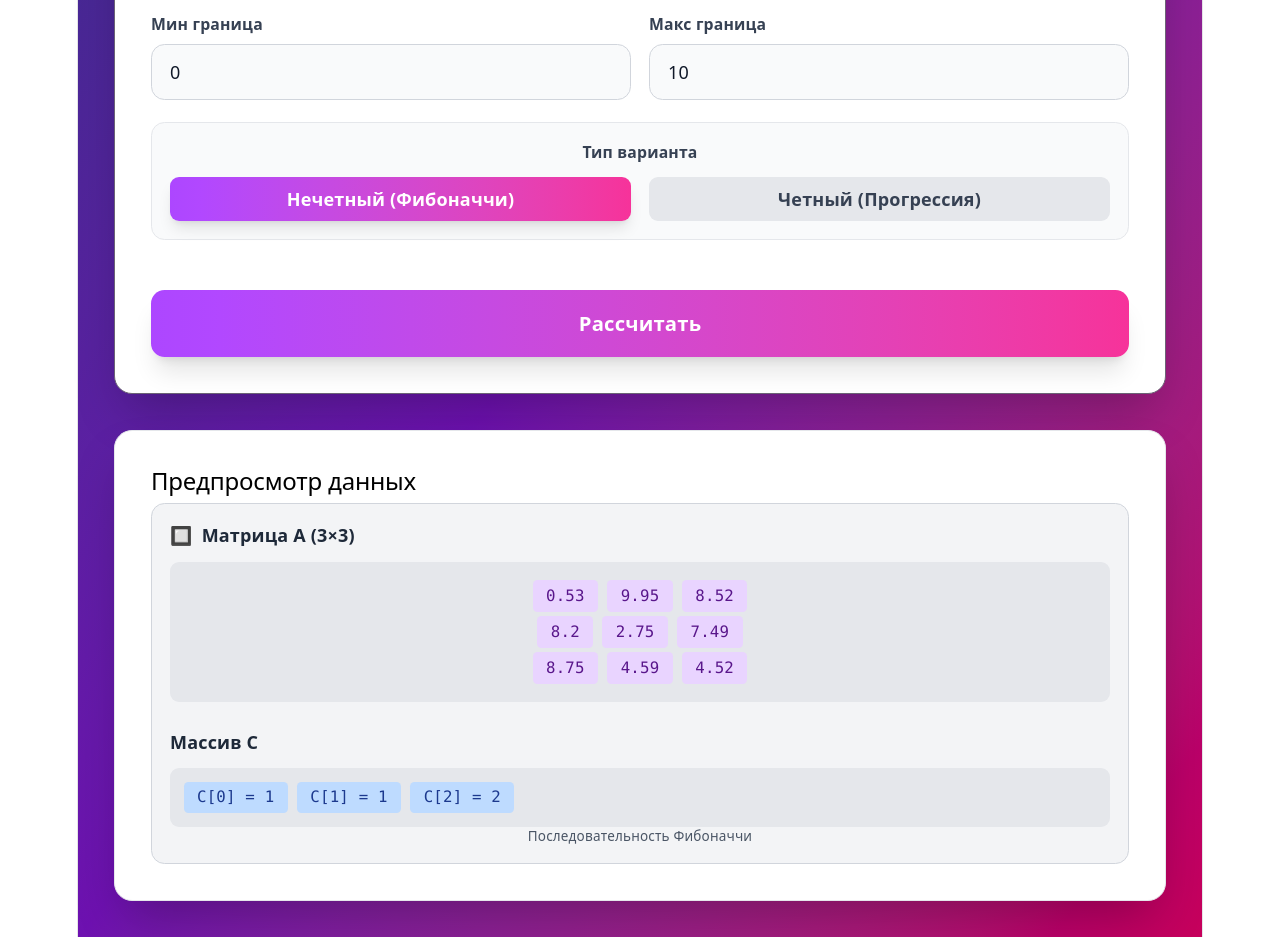
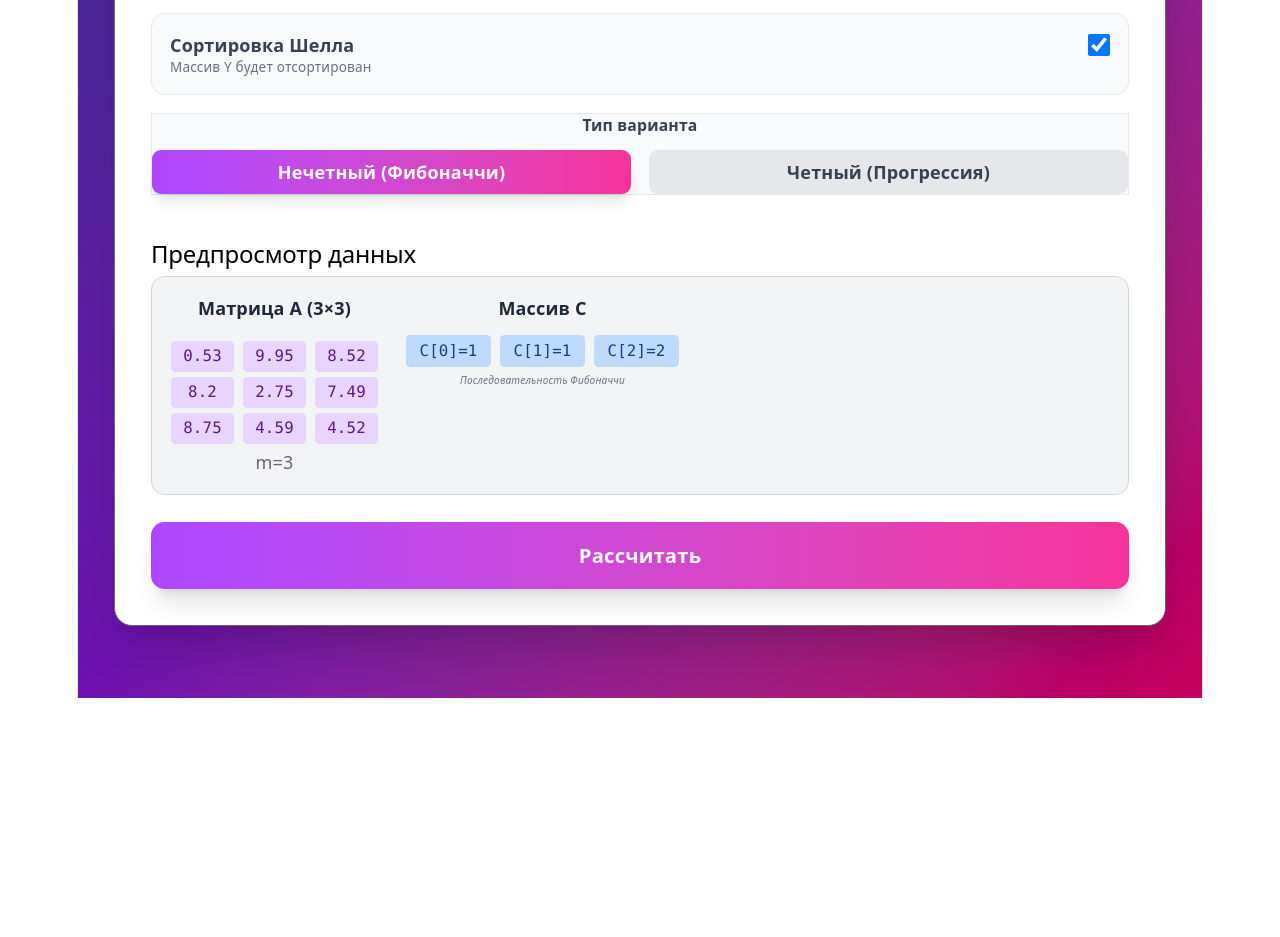
Before and after one commit to A-hil/CourseWorkCalc, a React (Vite) app in the folder vite-project/: page / in a window 1280 px wide. Shown: the part 520-1457 px from the top of the page. After the commit the page ends 1218 px from the top, so only its background shows below. Built offline with nearby package versions, Linux system fonts and the light colour scheme.

Commit message:
Исправлен UI/UX, добавленна опциональность выбора сортировки

```diff
--- a/vite-project/src/InputNum.jsx
+++ b/vite-project/src/InputNum.jsx
@@ -5,11 +5,12 @@ import { useAppData } from './stores/DataContext';
 
 
 export default function InputNum() {
-    const { updateData } = useAppData(); //Сохран данные
     const navigate = useNavigate();
     const [previewData, setPreviewData] = useState({ A: [], C: [], size: 3 });
     const [isOn, setIsOn] = useState(true); // Состояние для монтирования/размонтирования
     const [isOdd, setIsOdd] = useState(true); //четность или не четность
+    const { updateData, toggleSorting, appData } = useAppData();
+    const { enableSorting } = appData;
     const [formData, setFormData] = useState({
         m: 3,
         b: 0,
@@ -141,8 +142,9 @@ const generatePreviewData = useCallback(() => {
 
                     <div className="space-y-5">
                         {/* Размерность матрицы */}
+                        <div className='grid grid-cols-2 gap-5'>
                         <div className="group">
-                            <label className="block text-gray-700 text-sm font-semibold mb-2 flex items-center gap-2">
+                            <label className="block text-gray-700 text-sm font-semibold mb-2 flex items-center gap-2 ">
 
                                 Размерность матрицы A (m)
                             </label>
@@ -169,14 +171,21 @@ const generatePreviewData = useCallback(() => {
                                 value={formData.b}
                                 onChange={handleChange}
                                 step="0.1"
-                                className="w-full bg-gray-50 border border-gray-300 rounded-xl px-4 py-3 text-gray-900 focus:outline-none focus:ring-2 focus:ring-purple-500 transition-all duration-300"
+                                className="w-full bg-gray-50 border
+                              border-gray-300 rounded-xl px-4
+                                py-3 text-gray-900 focus:outline-none
+                                focus:ring-2 focus:ring-purple-500
+                                transition-all duration-300"
                             />
+                        </div>
                         </div>
 
                         {/* Диапазон генерации матрицы A */}
                         <div className="grid grid-cols-2 gap-4">
                             <div>
-                                <label className="block text-gray-700 text-sm font-semibold mb-2 flex items-center gap-2">
+                                <label className="block text-gray-700
+                                 text-sm font-semibold mb-2 flex
+                                  items-center gap-2">
                                     Мин граница
                                 </label>
                                 <input
@@ -185,11 +194,17 @@ const generatePreviewData = useCallback(() => {
                                     value={formData.rangeMin}
                                     onChange={handleChange}
                                     step="0.5"
-                                    className="w-full bg-gray-50 border border-gray-300 rounded-xl px-4 py-3 text-gray-900 focus:outline-none focus:ring-2 focus:ring-purple-500 transition-all duration-300"
+                                    className="w-full bg-gray-50 border
+                                  border-gray-300 rounded-xl px-4 py-3
+                                  text-gray-900 focus:outline-none
+                                    focus:ring-2 focus:ring-purple-500
+                                    transition-all duration-300"
                                 />
                             </div>
                             <div>
-                                <label className="block text-gray-700 text-sm font-semibold mb-2 flex items-center gap-2">
+                                <label className="block text-gray-700
+                                text-sm font-semibold mb-2 flex items-center
+                                gap-2">
                                     Макс граница
                                 </label>
                                 <input
@@ -198,18 +213,45 @@ const generatePreviewData = useCallback(() => {
                                     value={formData.rangeMax}
                                     onChange={handleChange}
                                     step="0.5"
-                                    className="w-full bg-gray-50 border border-gray-300 rounded-xl px-4 py-3 text-gray-900 focus:outline-none focus:ring-2 focus:ring-purple-500 transition-all duration-300"
+                                    className="w-full bg-gray-50 border
+                                    border-gray-300 rounded-xl px-4 py-3
+                                    text-gray-900 focus:outline-none
+                                    focus:ring-2 focus:ring-purple-500
+                                    transition-all duration-300"
                                 />
                             </div>
                         </div>
 
+                        <div className="bg-gray-50 rounded-xl p-4 border border-gray-200 mb-4">
+                            <label className="flex items-center justify-between cursor-pointer">
+                                <span className="text-gray-700 font-semibold">Сортировка Шелла</span>
+                                <input
+                                    type="checkbox"
+                                    checked={enableSorting}
+                                    onChange={toggleSorting}
+                                    className="w-5 h-5 text-purple-600"
+                                />
+                            </label>
+                            <p className="text-gray-500 text-xs mt-1 left-0 flex">
+                                {enableSorting ? 'Массив Y будет отсортирован' : 'Массив Y останется в исходном порядке'}
+                            </p>
+                        </div>
+
                         {/* Тип варианта (переключатель) */}
-                        <div className="bg-gray-50 rounded-xl p-4 border border-gray-200">
-                            <label className="block text-gray-700 text-sm font-semibold mb-3">Тип варианта</label>
+                        <div className="bg-gray-50 rounded-xlp-4
+                        border border-gray-200">
+                            <label className="block text-gray-700
+                            text-sm font-semibold mb-3">
+                            Тип варианта
+                            </label>
                             <div className="flex gap-4">
                                 <button
-                                    onClick={() => setIsOdd(true)}
-                                    className={`flex-1 py-2 rounded-lg font-semibold transition-all duration-300 transform hover:scale-105 ${
+                                    onClick={() =>
+                                    setIsOdd(true)}
+                                    className={`flex-1 py-2
+                                        rounded-lg font-semibold
+                                        transition-all duration-300
+                                        transform hover:scale-105 ${
                                         isOdd
                                             ? 'bg-linear-to-r from-purple-500 to-pink-500 text-white shadow-lg'
                                             : 'bg-gray-200 text-gray-700 hover:bg-gray-300'
@@ -219,7 +261,11 @@ const generatePreviewData = useCallback(() => {
                                 </button>
                                 <button
                                     onClick={() => setIsOdd(false)}
-                                    className={`flex-1 py-2 rounded-lg font-semibold transition-all duration-300 transform hover:scale-105 ${
+                                    className=
+                                    {`flex-1 py-2 rounded-lg
+                                    font-semibold transition-all
+                                    duration-300 transform
+                                    hover:scale-105 ${
                                         !isOdd
                                             ? 'bg-linear-to-r from-purple-500 to-pink-500 text-white shadow-lg'
                                             : 'bg-gray-200 text-gray-700 hover:bg-gray-300'
@@ -231,10 +277,16 @@ const generatePreviewData = useCallback(() => {
                         </div>
 
                         {/* Дополнительные поля для четного варианта */}
-                        <div className={`overflow-hidden transition-all duration-500 ${!isOdd ? 'max-h-48 opacity-100' : 'max-h-0 opacity-0'}`}>
+                        <div className={`overflow-hidden
+                            transition-all duration-500
+                            ${!isOdd ? 'max-h-48 opacity-100'
+                            :
+                            'max-h-0 opacity-0'}`}>
                             <div className="space-y-4 pt-2">
                                 <div>
-                                    <label className="block text-gray-700 text-sm font-semibold mb-2">
+                                    <label className="block
+                                    text-gray-700 text-sm
+                                    font-semibold mb-2">
                                         C[0] (первый член прогрессии)
                                     </label>
                                     <input
@@ -243,11 +295,17 @@ const generatePreviewData = useCallback(() => {
                                         value={formData.C0}
                                         onChange={handleChange}
                                         step="0.5"
-                                        className="w-full bg-gray-50 border border-gray-300 rounded-xl px-4 py-3 text-gray-900 focus:outline-none focus:ring-2 focus:ring-purple-500 transition-all duration-300"
+                                        className="w-full
+                                        bg-gray-50 border
+                                        border-gray-300 rounded-xl
+                                        px-4 py-3 text-gray-900
+                                        focus:outline-none focus:ring-2 focus:ring-purple-500 transition-all duration-300"
                                     />
                                 </div>
                                 <div>
-                                    <label className="block text-gray-700 text-sm font-semibold mb-2">
+                                    <label className="block
+                                    text-gray-700 text-sm
+                                    font-semibold mb-2">
                                         r (разность прогрессии)
                                     </label>
                                     <input
@@ -256,69 +314,67 @@ const generatePreviewData = useCallback(() => {
                                         value={formData.r}
                                         onChange={handleChange}
                                         step="0.5"
-                                        className="w-full bg-gray-50 border border-gray-300 rounded-xl px-4 py-3 text-gray-900 focus:outline-none focus:ring-2 focus:ring-purple-500 transition-all duration-300"
+                                        className="w-full
+                                        bg-gray-50 border
+                                        border-gray-300 rounded-xl
+                                        px-4 py-3 text-gray-900
+                                        focus:outline-none focus:ring-2 focus:ring-purple-500 transition-all duration-300"
                                     />
                                 </div>
                             </div>
                         </div>
 
-                        {/* Кнопка расчета */}
-                        <button
-                            onClick={handleCalculate}
-                            className="w-full bg-linear-to-r from-purple-500 to-pink-500 hover:from-purple-600 hover:to-pink-600 text-white py-4 rounded-xl font-bold text-lg transition-all duration-300 transform hover:scale-105 shadow-xl mt-6 flex items-center justify-center gap-2 group"
-                        >
-                            Рассчитать
-                        </button>
-                    </div>
-                </div>
-            </div>
-
-            {/* НИЖНЯЯ КОЛОНКА - ПРЕДПРОСМОТР (на всю ширину) */}
                     <div className="w-full">
-                <div className="bg-white rounded-2xl shadow-2xl p-8 border border-gray-200">
                     <h2 className="text-2xl font-bold text-gray-800 mb-6 flex items-center gap-2">
                         Предпросмотр данных
                     </h2>
 
                     <div className="flex gap-4">
-                        {/* VIEWPORT - область просмотра */}
                         <div className="flex-1">
                             <div className="bg-gray-100 rounded-xl overflow-hidden border border-gray-300">
                                     <div className="p-4 space-y-6">
                                         {/* Матрица A */}
-                                        <div>
-                                            <h3 className="text-gray-800 font-semibold mb-3 flex items-center gap-2">
-                                                <span>🔲</span>
+                                        <div className="flex flex-row flex-wrap justify-start items-start gap-6">
+
+    {/* Блок Матрицы: w-fit заставляет блок сжаться под размер таблицы */}
+    <div className="w-fit flex flex-col items-center">
+        <h3 className="text-gray-800 font-semibold mb-3">
             Матрица A ({previewData.size}×{previewData.size})
         </h3>
-                                            <div className="bg-gray-200 rounded-lg p-3">
+
+        <div className="inline-block border border-transparent">
             {previewData.A.map((row, i) => (
-                                                    <div key={i} className="flex justify-center gap-2 my-1">
+                <div key={i} className="flex gap-2 my-1">
                     {row.map((val, j) => (
-                                                            <span key={j} className="bg-purple-200 px-3 py-1 rounded text-purple-900 font-mono text-sm">
+                        <span key={j} className="bg-purple-200 w-14 text-center py-1 rounded text-purple-900 font-mono text-sm">
                             {val}
                         </span>
                     ))}
+
                 </div>
             ))}
+
+            <p>m={formData.m}</p>
         </div>
     </div>
 
-                                        {/* Массив C */}
-                                        <div>
-                                            <h3 className="text-gray-800 font-semibold mb-3 flex items-center gap-2">
+    {/* Блок Массива C: flex-1 или w-fit позволит ему не занимать лишнего места */}
+    <div className="w-fit flex flex-col items-center">
+        <h3 className="text-gray-800 font-semibold mb-3">
             Массив C
         </h3>
-                                            <div className="bg-gray-200 rounded-lg p-3 flex flex-wrap gap-2">
+        <div className="flex flex-wrap justify-center gap-2">
             {previewData.C.map((val, i) => (
-                                                    <span key={i} className="bg-blue-200 px-3 py-1 rounded text-blue-900 font-mono text-sm">
-                                                        C[{i}] = {val}
+                <span key={i} className="bg-blue-200 px-3 py-1 rounded text-blue-900 font-mono text-sm whitespace-nowrap">
+                    C[{i}]={val}
                 </span>
             ))}
         </div>
-                                            <p className="text-gray-600 text-xs mt-2">
+        <p className="text-gray-500 text-[10px] mt-2 italic">
             {isOdd ? 'Последовательность Фибоначчи' : 'Арифметическая прогрессия'}
         </p>
+    </div>
+
 </div>
 
 
@@ -329,7 +385,19 @@ const generatePreviewData = useCallback(() => {
 
                 </div>
 
+                        {/* Кнопка расчета */}
+                        <button
+                            onClick={handleCalculate}
+                            className="w-full bg-linear-to-r from-purple-500 to-pink-500 hover:from-purple-600 hover:to-pink-600 text-white py-4 rounded-xl font-bold text-lg transition-all duration-300 transform hover:scale-105 shadow-xl mt-6 flex items-center justify-center gap-2 group"
+                        >
+                            Рассчитать
+                        </button>
+
+
                     </div>
+                </div>
+            </div>
+
             </div>
         </div>
     ): null;
--- a/vite-project/src/ResultsBlock.jsx
+++ b/vite-project/src/ResultsBlock.jsx
@@ -5,6 +5,7 @@ import 'tailwindcss';
 export default function ResultsBlock() {
     const navigate = useNavigate();
     const { appData } = useAppData();
+    const { enableSorting } = appData;
 
     console.log('📊 ResultsBlock appData:', appData);
 
@@ -46,7 +47,7 @@ export default function ResultsBlock() {
 
                         {/* ✅ ИСПОЛЬЗУЕМ matrixA из generatedData */}
                         <div className="bg-gray-100 p-4 rounded mb-6">
-                            <h2 className="font-bold text-lg mb-2">📊 Исходная матрица A (из предпросмотра)</h2>
+                            <h2 className="font-bold text-lg mb-2">Исходная матрица A (из предпросмотра)</h2>
                             <div className="overflow-x-auto">
                                 <table className="min-w-full border">
                                     <tbody>
@@ -66,7 +67,7 @@ export default function ResultsBlock() {
 
                         {/* ✅ ИСПОЛЬЗУЕМ vectorC из generatedData */}
                         <div className="bg-gray-100 p-4 rounded mb-6">
-                            <h2 className="font-bold text-lg mb-2">📊 Исходный массив C (из предпросмотра)</h2>
+                            <h2 className="font-bold text-lg mb-2">Исходный массив C (из предпросмотра)</h2>
                             <div className="flex gap-2 flex-wrap">
                                 {vectorC?.map((val, i) => (
                                     <span key={i} className="bg-blue-200 px-3 py-1 rounded">
@@ -78,7 +79,7 @@ export default function ResultsBlock() {
 
                         {/* Параметры расчета */}
                         <div className="bg-gray-100 p-4 rounded mb-6">
-                            <h2 className="font-bold text-lg mb-2">⚙️ Параметры расчета</h2>
+                            <h2 className="font-bold text-lg mb-2">Параметры расчета</h2>
                             <div className="grid grid-cols-2 md:grid-cols-4 gap-2 text-sm">
                                 <div>m = {input?.m}</div>
                                 <div>b = {input?.b}</div>
@@ -92,7 +93,7 @@ export default function ResultsBlock() {
 
                         {/* Массив X */}
                         <div className="bg-gray-100 p-4 rounded mb-6">
-                            <h2 className="font-bold text-lg mb-2">✨ Массив X (результат формулы)</h2>
+                            <h2 className="font-bold text-lg mb-2">Массив X (результат формулы)</h2>
                             <div className="flex gap-2 flex-wrap">
                                 {final?.X?.map((val, i) => (
                                     <span key={i} className="bg-green-200 px-2 py-1 rounded">
@@ -104,7 +105,9 @@ export default function ResultsBlock() {
 
                         {/* Массив Y (отсортированный) */}
                         <div className="bg-gray-100 p-4 rounded mb-6">
-                            <h2 className="font-bold text-lg mb-2">🔄 Массив Y (сортировка Шелла ↑)</h2>
+                            <h2 className="font-bold text-lg mb-2">
+        {enableSorting ? '🔄 Массив Y (сортировка Шелла по возрастанию)' : '📊 Массив Y (исходный, без сортировки)'}
+    </h2>
                             <div className="flex gap-2 flex-wrap">
                                 {final?.Ysorted?.map((val, i) => (
                                     <span key={i} className="bg-blue-200 px-2 py-1 rounded">
--- a/vite-project/src/stores/DataContext.jsx
+++ b/vite-project/src/stores/DataContext.jsx
@@ -10,8 +10,15 @@ export function DataProvider({ children }) {
         isLoading: false,
         error: null,
         lastUpdated: null,
-        pregeneratedData: null
+        pregeneratedData: null,
+        enableSorting: true
     });
+
+
+    //Опциональность выбора сортировкой шелла
+    const toggleSorting = () => {
+    setAppData(prev => ({ ...prev, enableSorting: !prev.enableSorting }));
+};
 
     const validateData = (data) => {
         const { m, b, rangeMin, rangeMax, isOdd, C0, r } = data;
@@ -38,17 +45,18 @@ export function DataProvider({ children }) {
                 throw new Error('pregeneratedData не содержит A или C');
             }
 
-            const results = calculateAll(newData, pregeneratedData);
+            const results = calculateAll(newData, pregeneratedData, appData.enableSorting);
             console.log('🟢 Results:', results);
 
-            setAppData({
+            setAppData(prev => ({  // ← используем prev, чтобы не потерять enableSorting
+            ...prev,
             formData: newData,
             pregeneratedData: pregeneratedData,
             results: results,
             isLoading: false,
             error: null,
             lastUpdated: results.meta?.timestamp || new Date().toISOString()
-            });
+        }));
     } catch (error) {
         console.log('🔴 Ошибка:', error.message);
         setAppData(prev => ({
@@ -61,7 +69,7 @@ export function DataProvider({ children }) {
 };
 
     return (
-        <DataContext.Provider value={{ appData, updateData }}>
+        <DataContext.Provider value={{ appData, updateData, toggleSorting }}>
             {children}
         </DataContext.Provider>
     );
```
Also changed, not shown: vite-project/src/core/calculations.js (+5 -63 lines). Lines whose indentation alone changed are shown as unchanged.
